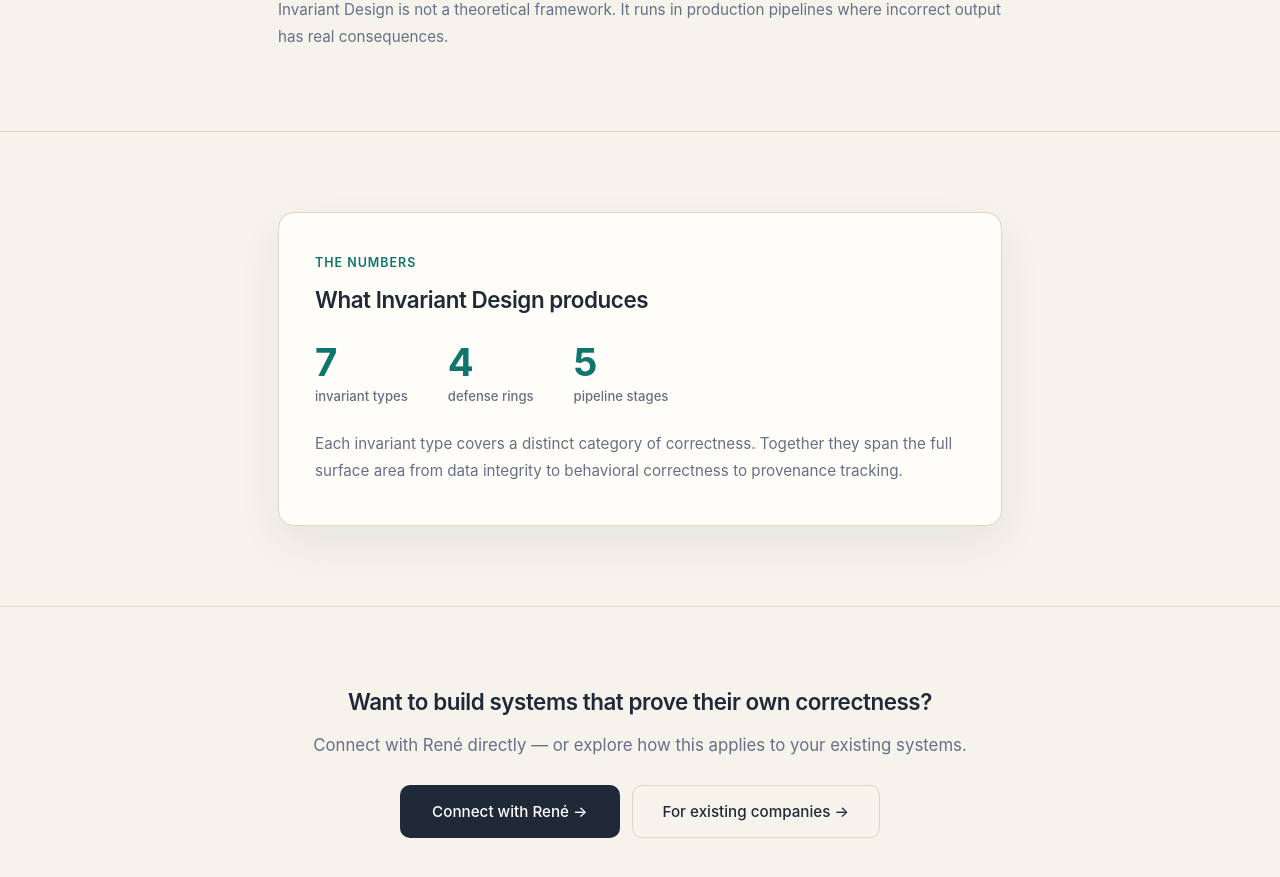
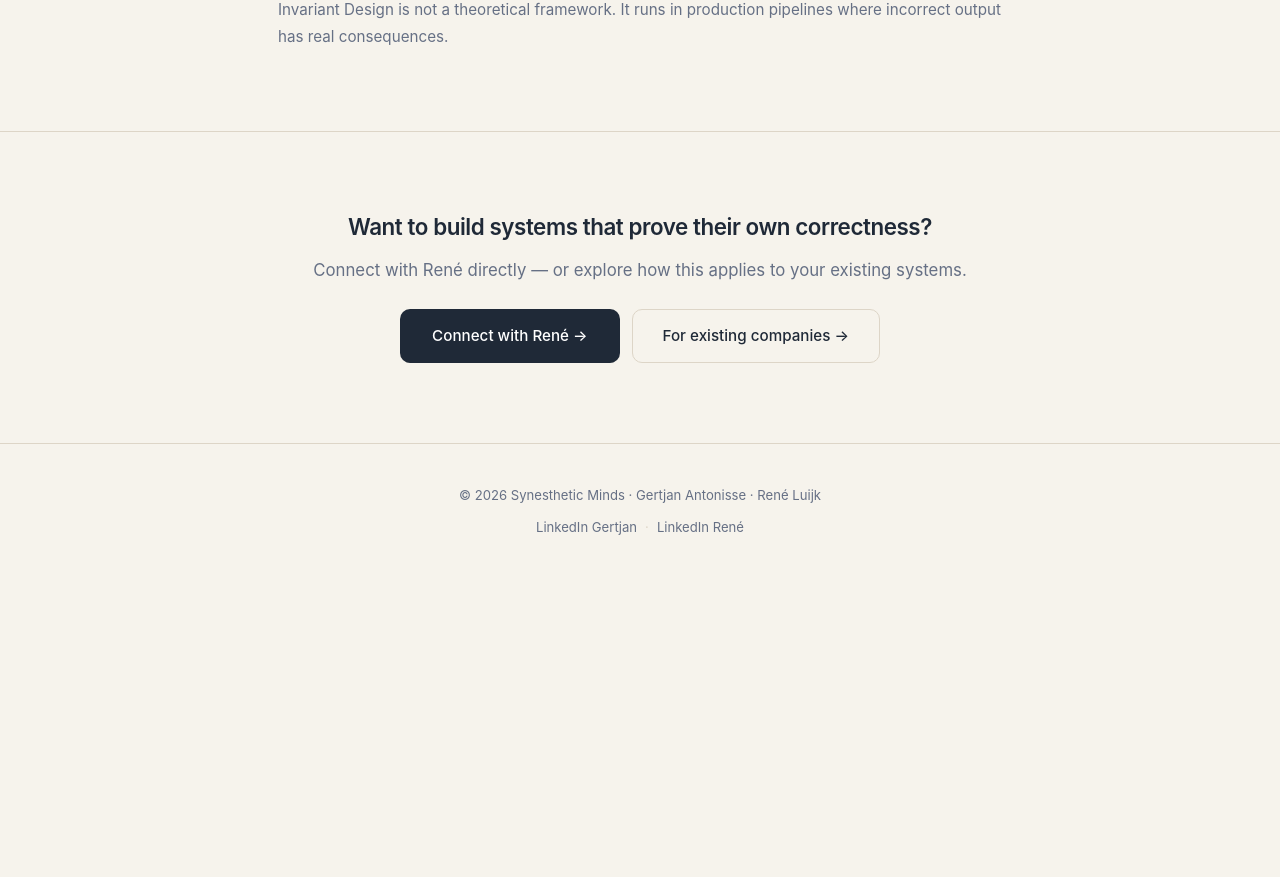
Before and after one commit to GertjanAntonisse/synestheticminds-website, a Next.js app: page /en/invariant-design in a window 1280 px wide. Shown: the part 3195-4072 px from the top of the page. After the commit the page ends 3774 px from the top, so only its background shows below. Built offline with nearby package versions, Linux system fonts and the light colour scheme.

Commit message:
Fix typo Besliss→Beslis, remove stats section from invariant-design page

```diff
--- a/app/[locale]/invariant-design/page.tsx
+++ b/app/[locale]/invariant-design/page.tsx
@@ -131,32 +131,7 @@ export default async function InvariantDesignPage({ params }: { params: Promise<
         </div>
       </section>
 
-      {/* ---- Stats card ---- */}
-      <section>
-        <div className="container">
-          <div className={styles.proofCard}>
-            <div className="label">{t.numbersLabel}</div>
-            <h2>{t.numbersTitle}</h2>
-            <div className={styles.proofStats}>
-              <div className={styles.proofStat}>
-                <span className={styles.statNum}>{t.stat1Num}</span>
-                <span className={styles.statLabel}>{t.stat1Label}</span>
-              </div>
-              <div className={styles.proofStat}>
-                <span className={styles.statNum}>{t.stat2Num}</span>
-                <span className={styles.statLabel}>{t.stat2Label}</span>
-              </div>
-              <div className={styles.proofStat}>
-                <span className={styles.statNum}>{t.stat3Num}</span>
-                <span className={styles.statLabel}>{t.stat3Label}</span>
-              </div>
-            </div>
-            <p className={styles.proofDesc}>{t.numbersDesc}</p>
-          </div>
-        </div>
-      </section>
-
-      {/* ---- CTA ---- */}
+{/* ---- CTA ---- */}
       <section className="cta-section">
         <div className="container">
           <h2>{t.ctaTitle}</h2>
--- a/messages/en.json
+++ b/messages/en.json
@@ -132,16 +132,7 @@
     "provenLabel": "Proven in practice",
     "provenTitle": "Applied in live production environments.",
     "provenNote": "Invariant Design is not a theoretical framework. It runs in production pipelines where incorrect output has real consequences.",
-    "numbersLabel": "The numbers",
-    "numbersTitle": "What Invariant Design produces",
-    "stat1Num": "7",
-    "stat1Label": "invariant types",
-    "stat2Num": "4",
-    "stat2Label": "defense rings",
-    "stat3Num": "5",
-    "stat3Label": "pipeline stages",
-    "numbersDesc": "Each invariant type covers a distinct category of correctness. Together they span the full surface area from data integrity to behavioral correctness to provenance tracking.",
-    "ctaTitle": "Want to build systems that prove their own correctness?",
+"ctaTitle": "Want to build systems that prove their own correctness?",
     "ctaP": "Connect with René directly — or explore how this applies to your existing systems.",
     "ctaButton": "Connect with René →",
     "ctaSecondary": "For existing companies →"
--- a/messages/nl.json
+++ b/messages/nl.json
@@ -70,7 +70,7 @@
     "step2ApP": "Met behulp van bestaande logdata of runtime-monitoring vergelijken we wat het systeem werkelijk produceert met de verwachting.",
     "step3ApTitle": "Maak het gat zichtbaar",
     "step3ApP": "Niet als verwijt. Als informatie. Dit is wat het systeem beloofde. Dit is wat het levert. Dit is het verschil.",
-    "step4ApTitle": "Besliss met open ogen",
+    "step4ApTitle": "Beslis met open ogen",
     "step4ApP": "Nu kun je beslissingen nemen op een geverifieerd fundament. Wat te repareren, wat te accepteren, wat als volgende te bouwen.",
     "aiLabel": "Dan komt AI",
     "aiTitle": "AI vervangt de verificatie niet, het voegt een nieuwe lens toe.",
@@ -127,21 +127,12 @@
     "step2P": "Bij elke run genereert het systeem gestructureerde bewijs-artefacten op basis van de invarianten die jij hebt gedefinieerd.",
     "step3Title": "Vergelijk",
     "step3P": "Bewijs van deze run wordt vergeleken met de baseline. Afwijkingen komen direct naar boven, op rijniveau.",
-    "step4Title": "Besliss",
+    "step4Title": "Beslis",
     "step4P": "Slagen of blokkeren. De releasebeslissing wordt genomen door het bewijsmateriaal, niet door het vertrouwen van het team.",
     "provenLabel": "Bewezen in de praktijk",
     "provenTitle": "Toegepast in live productieomgevingen.",
     "provenNote": "Invariant Design is geen theoretisch kader. Het draait in productiepipelines waar incorrecte uitvoer echte gevolgen heeft.",
-    "numbersLabel": "De cijfers",
-    "numbersTitle": "Wat Invariant Design produceert",
-    "stat1Num": "7",
-    "stat1Label": "invarianttypes",
-    "stat2Num": "4",
-    "stat2Label": "verdedigingsringen",
-    "stat3Num": "5",
-    "stat3Label": "pipelinefasen",
-    "numbersDesc": "Elk invarianttype dekt een aparte categorie van correctheid. Samen beslaan ze het volledige oppervlak van data-integriteit tot gedragscorrectheid en herkomstbewaking.",
-    "ctaTitle": "Wil je systemen bouwen die hun eigen correctheid bewijzen?",
+"ctaTitle": "Wil je systemen bouwen die hun eigen correctheid bewijzen?",
     "ctaP": "Neem direct contact op met René, of verken hoe dit van toepassing is op je bestaande systemen.",
     "ctaButton": "Verbind met René →",
     "ctaSecondary": "Voor bestaande bedrijven →"
```
